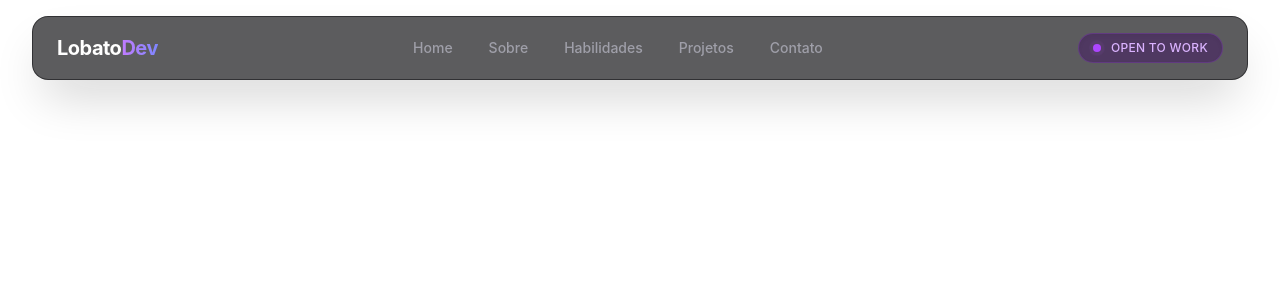
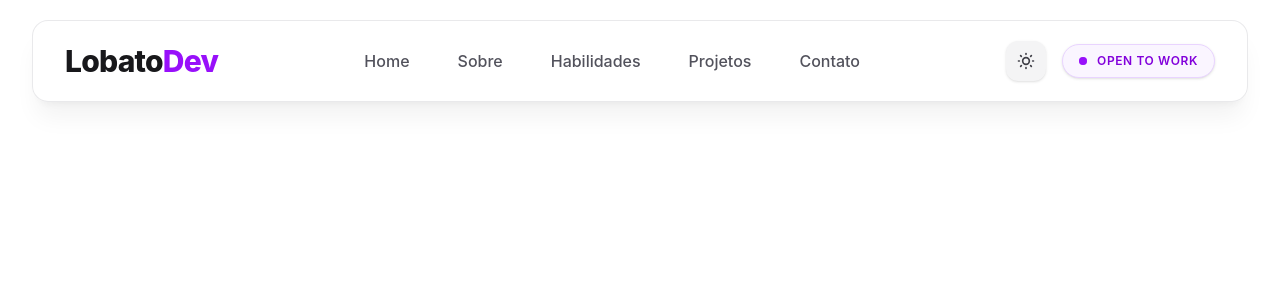
Before and after one commit to Lobato-ph17/Lobato.ph17-Portfolio, a React (Vite) app in the folder portfolio-react/: page / in a window 1280 px wide. Shown: the top 300 px of the page. Built offline with nearby package versions, Linux system fonts and the light colour scheme.

Commit message:
feat: integra função dar/sun mode no app.jsx

```diff
--- a/portfolio-react/src/App.jsx
+++ b/portfolio-react/src/App.jsx
@@ -1,13 +1,30 @@
-import React from 'react'
-import Navbar from './Components/Navbar'
+import { useState, useEffect } from 'react';
+import Navbar from './Components/Navbar';
 
-function App() {
+export function App() {
+  const [isDarkMode, setIsDarkMode] = useState(true);
+
+  useEffect(() => {
+    const root = document.documentElement;
+    if (isDarkMode) {
+      root.classList.add('dark');
+    } else {
+      root.classList.remove('dark');
+    }
+  }, [isDarkMode]);
+
+  const toggleTheme = () => setIsDarkMode(!isDarkMode);
+
   return (
-    <div>
-      <Navbar />
+    <div className="min-h-screen bg-white dark:bg-zinc-950 text-zinc-900 dark:text-zinc-100 transition-colors duration-300 selection:bg-purple-500 selection:text-white">
+      <Navbar isDarkMode={isDarkMode} toggleTheme={toggleTheme} />
+
+      <main>
+
+      </main>
 
     </div>
-  )
+  );
 }
 
-export default App
+export default App;
--- a/portfolio-react/src/Components/Navbar.jsx
+++ b/portfolio-react/src/Components/Navbar.jsx
@@ -1,47 +1,61 @@
 import React from 'react';
 
-export function Navbar() {
+export function Navbar({ isDarkMode, toggleTheme }) {
   return (
     <header className="fixed top-0 left-0 w-full z-50 transition-all duration-300">
-      {/* Container principal com efeito glassmorphism refinado */}
-      <div className="mx-auto max-w-7xl px-4 sm:px-6 lg:px-8 pt-4">
-        <nav className="flex items-center justify-between px-6 py-4 rounded-2xl bg-zinc-900/70 dark:bg-zinc-900/80 backdrop-blur-xl border border-zinc-800/80 shadow-2xl shadow-zinc-950/20">
+      <div className="mx-auto max-w-7xl px-6 lg:px-8 pt-5">
+        <nav className="flex items-center justify-between px-8 py-5 rounded-2xl bg-white/80 dark:bg-zinc-900/80 backdrop-blur-xl border border-zinc-200/80 dark:border-zinc-800/80 shadow-xl shadow-zinc-900/5 dark:shadow-zinc-950/30 transition-colors duration-300">
 
-          {/* Logo */}
           <div className="flex items-center">
-            <a href="#home" className="text-xl font-bold tracking-tight text-white group">
-              Lobato<span className="text-transparent bg-clip-text bg-gradient-to-r from-purple-400 to-indigo-400 group-hover:from-purple-300 group-hover:to-indigo-300 transition-all">Dev</span>
+            <a href="#home" className="text-2xl sm:text-3xl font-extrabold tracking-tight text-zinc-900 dark:text-white group">
+              Lobato<span className="text-purple-600 dark:text-purple-400 group-hover:text-purple-500 transition-colors">Dev</span>
             </a>
           </div>
 
-          {/* Menu de Navegação com Hover em Pílula */}
-          <ul className="hidden md:flex items-center gap-1 font-medium text-sm text-zinc-400">
+          <ul className="hidden md:flex items-center gap-2 font-medium text-base text-zinc-600 dark:text-zinc-200">
             <li>
-              <a href="#home" className="px-4 py-2 rounded-xl hover:text-white hover:bg-zinc-800/60 transition-all duration-200">Home</a>
+              <a href="#home" className="px-5 py-2.5 rounded-xl hover:text-purple-600 dark:hover:text-purple-400 hover:bg-purple-50 dark:hover:bg-purple-950/30 transition-all duration-200">Home</a>
             </li>
             <li>
-              <a href="#sobre" className="px-4 py-2 rounded-xl hover:text-white hover:bg-zinc-800/60 transition-all duration-200">Sobre</a>
+              <a href="#sobre" className="px-5 py-2.5 rounded-xl hover:text-purple-600 dark:hover:text-purple-400 hover:bg-purple-50 dark:hover:bg-purple-950/30 transition-all duration-200">Sobre</a>
             </li>
             <li>
-              <a href="#habilidades" className="px-4 py-2 rounded-xl hover:text-white hover:bg-zinc-800/60 transition-all duration-200">Habilidades</a>
+              <a href="#habilidades" className="px-5 py-2.5 rounded-xl hover:text-purple-600 dark:hover:text-purple-400 hover:bg-purple-50 dark:hover:bg-purple-950/30 transition-all duration-200">Habilidades</a>
             </li>
             <li>
-              <a href="#projetos" className="px-4 py-2 rounded-xl hover:text-white hover:bg-zinc-800/60 transition-all duration-200">Projetos</a>
+              <a href="#projetos" className="px-5 py-2.5 rounded-xl hover:text-purple-600 dark:hover:text-purple-400 hover:bg-purple-50 dark:hover:bg-purple-950/30 transition-all duration-200">Projetos</a>
             </li>
             <li>
-              <a href="#contato" className="px-4 py-2 rounded-xl hover:text-white hover:bg-zinc-800/60 transition-all duration-200">Contato</a>
+              <a href="#contato" className="px-5 py-2.5 rounded-xl hover:text-purple-600 dark:hover:text-purple-400 hover:bg-purple-50 dark:hover:bg-purple-950/30 transition-all duration-200">Contato</a>
             </li>
           </ul>
 
-          {/* Status / Ação (Open to Work) */}
-          <div className="flex items-center gap-3">
-            <div className="flex items-center gap-2.5 px-3.5 py-1.5 rounded-full bg-purple-950/40 border border-purple-500/20 text-purple-300 text-xs font-medium tracking-wide shadow-inner">
+          <div className="flex items-center gap-4">
+
+            <button
+              onClick={toggleTheme}
+              className="p-2.5 rounded-xl bg-zinc-100 dark:bg-zinc-800 text-zinc-700 dark:text-zinc-300 hover:bg-purple-100 dark:hover:bg-purple-950/50 hover:text-purple-600 dark:hover:text-purple-400 transition-all duration-200 shadow-sm cursor-pointer"
+              title="Alternar tema claro/escuro"
+            >
+              {isDarkMode ? (
+                <svg className="w-5 h-5" fill="none" viewBox="0 0 24 24" stroke="currentColor">
+                  <path strokeLinecap="round" strokeLinejoin="round" strokeWidth={2} d="M12 3v1m0 16v1m9-9h-1M4 12H3m15.364 6.364l-.707-.707M6.343 6.343l-.707-.707m12.728 0l-.707.707M6.343 17.657l-.707.707M16 12a4 4 0 11-8 0 4 4 0 018 0z" />
+                </svg>
+              ) : (
+                <svg className="w-5 h-5" fill="none" viewBox="0 0 24 24" stroke="currentColor">
+                  <path strokeLinecap="round" strokeLinejoin="round" strokeWidth={2} d="M20.354 15.354A9 9 0 018.646 3.646 9.003 9.003 0 0012 21a9.003 9.003 0 008.354-5.646z" />
+                </svg>
+              )}
+            </button>
+
+            <div className="hidden lg:flex items-center gap-2.5 px-4 py-2 rounded-full bg-purple-50 dark:bg-purple-950/40 border border-purple-200 dark:border-purple-800/50 text-purple-700 dark:text-purple-300 text-xs font-semibold tracking-wider shadow-sm">
               <span className="relative flex h-2 w-2">
                 <span className="animate-ping absolute inline-flex h-full w-full rounded-full bg-purple-400 opacity-75"></span>
-                <span className="relative inline-flex rounded-full h-2 w-2 bg-purple-500"></span>
+                <span className="relative inline-flex rounded-full h-2 w-2 bg-purple-600"></span>
               </span>
               OPEN TO WORK
             </div>
+
           </div>
 
         </nav>
```
